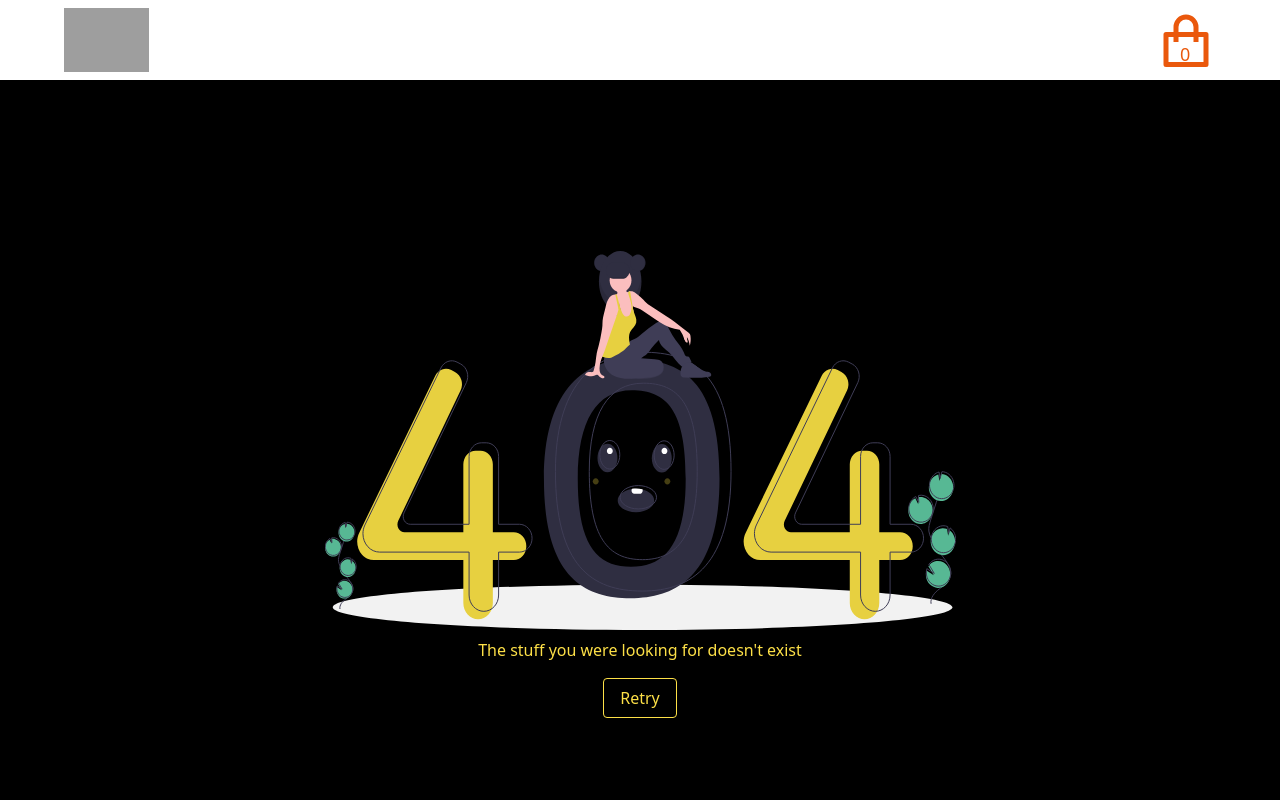
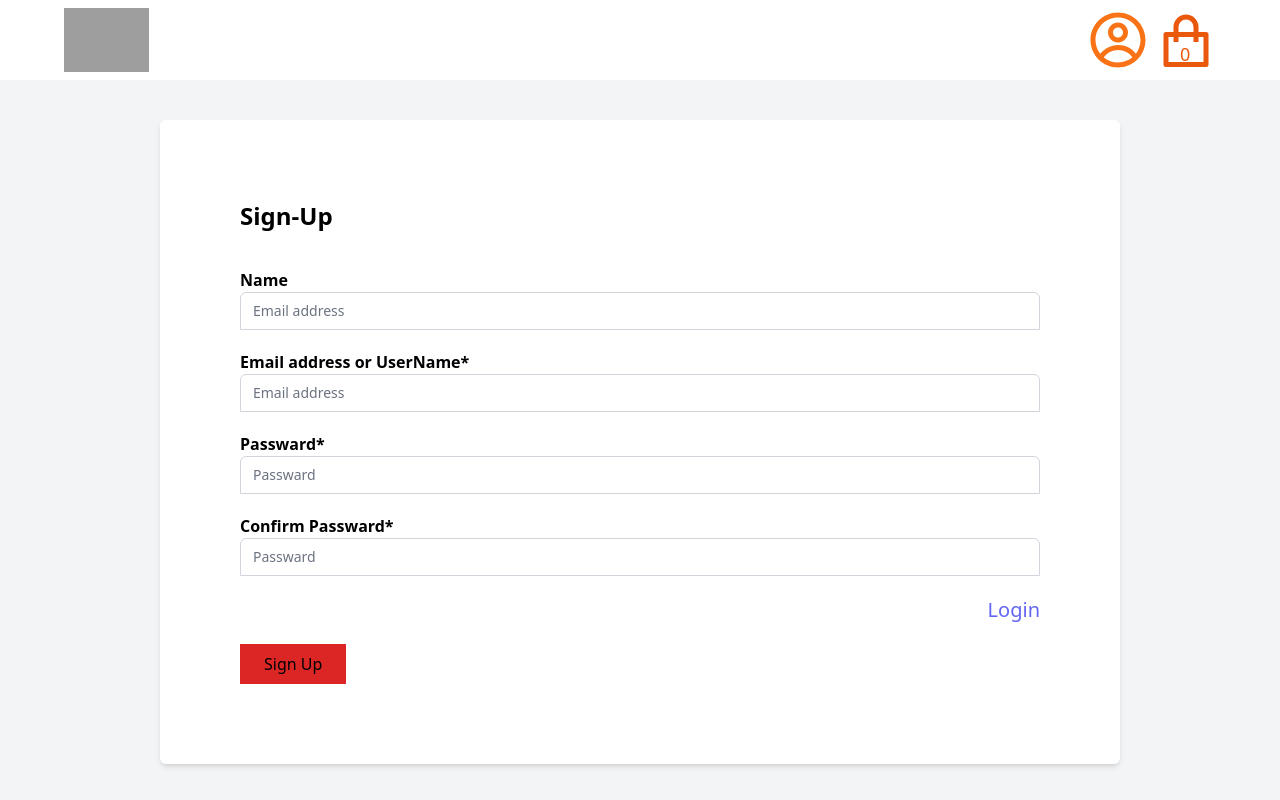
Before and after one commit to suniljoshi26/easycart, a React (Vite) app: page /singup in a window 1280 px wide. Built offline with nearby package versions, Linux system fonts and the light colour scheme; grey boxes are pictures that could not be loaded.

Commit message:
login signup and forgetpass page

```diff
--- a/src/App.jsx
+++ b/src/App.jsx
@@ -7,6 +7,9 @@ import Footer from "./Footer";
 import ProductListPage from "./ProductLIstPage";
 import NotFound from "./NotFound";
 import AddToCartPage from "./AddToCartPage";
+import LoginPage from "./Login/LoginPage";
+import SignUp from "./Login/SignUp";
+import ForgetPass from "./Login/ForgetPass";
 
 function App() {
   const savedataString = localStorage.getItem("myCart") || "{}";
@@ -45,6 +48,11 @@ function App() {
             element={<AddToCartPage cart={cart} setCart={updateCart} />}
           ></Route>
           <Route path="*" element={<NotFound />}></Route>
+
+          <Route path="/login/" element={<LoginPage />}></Route>
+
+          <Route path="/singup/" element={<SignUp />}></Route>
+          <Route path="/forgetpass/" element={<ForgetPass />}></Route>
         </Routes>
       </div>
       <Footer />
--- /dev/null
+++ b/src/Login/ForgetPass.jsx
@@ -0,0 +1,47 @@
+import React from "react";
+import { Link } from "react-router-dom";
+
+const ForgetPass = () => {
+  return (
+    <div>
+      <div className=" w-full h-screen overflow-scroll bg-gray-100 px-40 py-10">
+        <form className=" rounded-md flex flex-col space-y-5 shadow-md bg-white  p-20 ">
+          <h1
+            className="text-3xl font-semibold
+           mb-4"
+          >
+            Password Help
+          </h1>
+          <div>
+            <label
+              htmlFor="email-address "
+              className="
+                font-semibold"
+            >
+              Enter your email address. You will receive an email with a link to
+              reset your password.
+            </label>
+            <input
+              id="email-address"
+              type="email"
+              name="email"
+              autoComplete="email"
+              required
+              className=" w-full border mt-2 border-gray-300 appearance-none rounded-t-md  focus:border-indigo-500
+            focus:outline-none focus:ring-indigo-500 sm:text-sm focus:z-10 px-3 py-2 block placeholder-gray-500 text-gray-900 relative"
+              placeholder="Email address"
+            />
+          </div>
+          <Link to="/login/" className="text-indigo-500  text-end">
+            Back To LogIn
+          </Link>
+          <div>
+            <button className="px-6 py-2 bg-red-600 ">Login</button>
+          </div>
+        </form>
+      </div>
+      );
+    </div>
+  );
+};
+export default ForgetPass;
--- /dev/null
+++ b/src/Login/LoginPage.jsx
@@ -0,0 +1,69 @@
+import React from "react";
+import { Link } from "react-router-dom";
+const LoginPage = () => {
+  return (
+    <div>
+      <div className=" w-full h-screen overflow-scroll bg-gray-100 px-40 py-10">
+        <form className=" rounded-md flex flex-col space-y-5 shadow-md bg-white  p-20 ">
+          <h1
+            className="text-2xl font-bold
+           mb-4"
+          >
+            Login
+          </h1>
+          <div>
+            <label
+              htmlFor="email-address "
+              className="
+                font-semibold"
+            >
+              Email address or UserName*
+            </label>
+            <input
+              id="email-address"
+              type="email"
+              name="email"
+              autoComplete="email"
+              required
+              className=" w-full border border-gray-300 appearance-none rounded-t-md  focus:border-indigo-500
+            focus:outline-none focus:ring-indigo-500 sm:text-sm focus:z-10 px-3 py-2 block placeholder-gray-500 text-gray-900 relative"
+              placeholder="Email address"
+            />
+          </div>
+          <div>
+            <label htmlFor="password" className="font-semibold">
+              Passward*
+            </label>
+            <input
+              id="password"
+              type="password"
+              name="password"
+              autoComplete=" current-password"
+              required
+              placeholder="Passward"
+              className="relative block w-full  appearance-none rounded-none rounded-b-md border border-gray-300 px-3 py-2 text-gray-900 placeholder-gray-500 focus:z-10 focus:border-indigo-500 focus:outline-none focus:ring-indigo-500 sm:text-sm"
+            />
+          </div>
+          <div>
+            <input type="checkbox" className="w-3 h-3" />
+            <span className="ml-2">Remember me</span>
+          </div>
+          <div className="flex justify-end items-center gap-2">
+            <Link to="/singup/" className="text-indigo-500">
+              Sing Up
+            </Link>
+            <span>||</span>
+            <Link to="/forgetpass/" className="text-indigo-500">
+              lost your password
+            </Link>
+          </div>
+          <div>
+            <button className="px-6 py-2 bg-red-600 ">Login</button>
+          </div>
+        </form>
+      </div>
+      );
+    </div>
+  );
+};
+export default LoginPage;
--- /dev/null
+++ b/src/Login/SignUp.jsx
@@ -0,0 +1,94 @@
+import React from "react";
+import { Link } from "react-router-dom";
+
+const SignUp = () => {
+  return (
+    <div>
+      <div className=" w-full h-screen overflow-scroll bg-gray-100 px-40 py-10">
+        <form className=" rounded-md flex flex-col space-y-5 shadow-md bg-white  p-20 ">
+          <h1
+            className="text-2xl font-bold
+           mb-4"
+          >
+            Sign-Up
+          </h1>
+
+          <div>
+            <label
+              htmlFor="name "
+              className="
+                font-semibold"
+            >
+              Name
+            </label>
+            <input
+              id="name"
+              type="name"
+              name="name"
+              autoComplete="email"
+              required
+              className=" w-full border border-gray-300 appearance-none rounded-t-md  focus:border-indigo-500
+            focus:outline-none focus:ring-indigo-500 sm:text-sm focus:z-10 px-3 py-2 block placeholder-gray-500 text-gray-900 relative"
+              placeholder="Email address"
+            />
+          </div>
+          <div>
+            <label
+              htmlFor="email-address "
+              className="
+                font-semibold"
+            >
+              Email address or UserName*
+            </label>
+            <input
+              id="email-address"
+              type="email"
+              name="email"
+              autoComplete="email"
+              required
+              className=" w-full border border-gray-300 appearance-none rounded-t-md  focus:border-indigo-500
+            focus:outline-none focus:ring-indigo-500 sm:text-sm focus:z-10 px-3 py-2 block placeholder-gray-500 text-gray-900 relative"
+              placeholder="Email address"
+            />
+          </div>
+          <div>
+            <label htmlFor="password" className="font-semibold">
+              Passward*
+            </label>
+            <input
+              id="password"
+              type="password"
+              name="password"
+              autoComplete=" current-password"
+              required
+              placeholder="Passward"
+              className="relative block w-full  appearance-none rounded-none rounded-t-md border border-gray-300 px-3 py-2 text-gray-900 placeholder-gray-500 focus:z-10 focus:border-indigo-500 focus:outline-none focus:ring-indigo-500 sm:text-sm"
+            />
+          </div>
+          <div>
+            <label htmlFor="password" className="font-semibold">
+              Confirm Passward*
+            </label>
+            <input
+              id="password"
+              type="password"
+              name="password"
+              autoComplete=" current-password"
+              required
+              placeholder="Passward"
+              className="relative block w-full  appearance-none rounded-none rounded-t-md border border-gray-300 px-3 py-2 text-gray-900 placeholder-gray-500 focus:z-10 focus:border-indigo-500 focus:outline-none focus:ring-indigo-500 sm:text-sm"
+            />
+          </div>
+          <Link to="/login/" className="text-indigo-500 text-end text-xl">
+            Login
+          </Link>
+          <div>
+            <button className="px-6 py-2 bg-red-600 ">Sign Up</button>
+          </div>
+        </form>
+      </div>
+      );
+    </div>
+  );
+};
+export default SignUp;
--- a/src/Navbar.jsx
+++ b/src/Navbar.jsx
@@ -1,15 +1,25 @@
 import React from "react";
 import { RiShoppingBagLine } from "react-icons/ri";
+import { CgProfile } from "react-icons/cg";
 import { Link } from "react-router-dom";
 
 function Navbar({ productCount }) {
   return (
     <div className="py-2 bg-white">
       <div className=" max-w-6xl flex justify-between mx-auto items-center ">
+        <div>
           <img
             className="h-16"
             src="https://thumbs.dreamstime.com/b/simple-vector-filled-flat-amazon-icon-logo-solid-black-pictogram-isolated-white-background-amazon-logo-159029074.jpg"
           />
+        </div>
+        <div className="flex items-center space-x-2">
+          <div className="text-orange-500 text-6xl">
+            <Link to="/login/">
+              {" "}
+              <CgProfile />
+            </Link>
+          </div>
           <div className="flex flex-col items-center ">
             <Link to="/products/addtocart/">
               <RiShoppingBagLine className="text-6xl text-orange-600" />
@@ -21,6 +31,7 @@ function Navbar({ productCount }) {
           </div>
         </div>
       </div>
+    </div>
   );
 }
 
--- a/src/main.jsx
+++ b/src/main.jsx
@@ -2,7 +2,9 @@ import React from "react";
 import ReactDOM from "react-dom/client";
 import { BrowserRouter } from "react-router-dom";
 import App from "./App";
+import SignUp from "./Login/SignUp";
 import "./index.css";
+import ForgetPass from "./Login/ForgetPass";
 
 ReactDOM.createRoot(document.getElementById("root")).render(
   <React.StrictMode>
```
Lines whose indentation alone changed are shown as unchanged.
